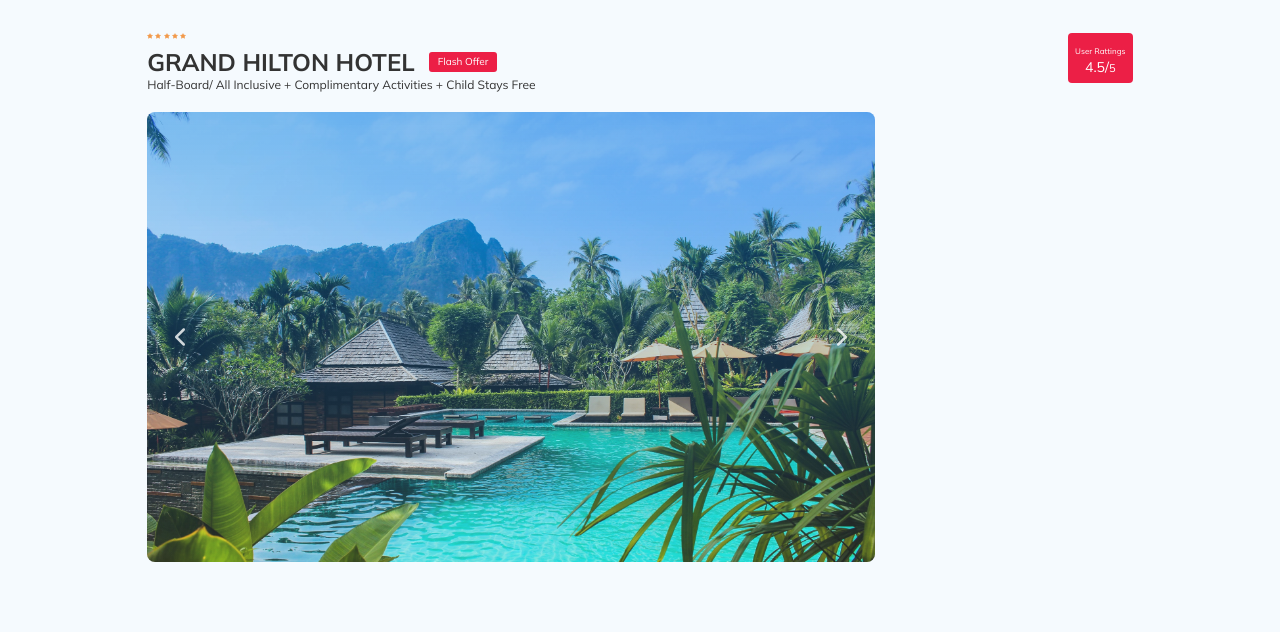
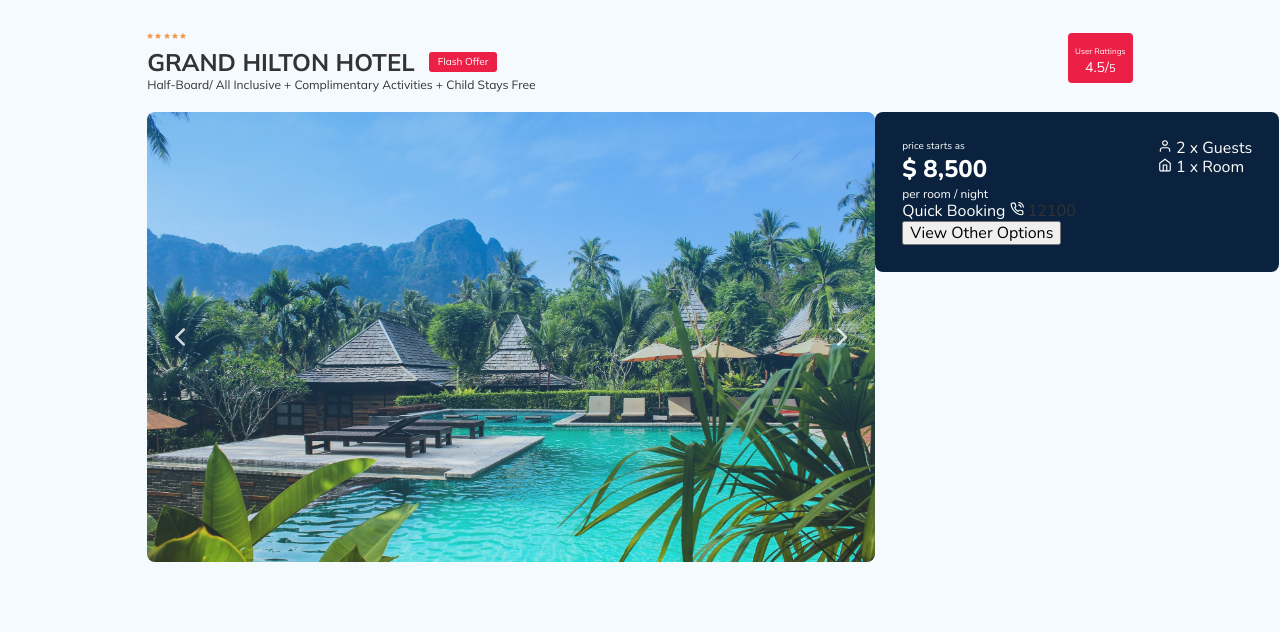
Before and after one commit to AlenaBM/tour-plan, a PHP site: page / in a window 1280 px wide. Shown: the part 247-879 px from the top of the page. Run offline with PHP 8.4, Linux system fonts and the light colour scheme.

Commit message:
create style for div.price

```diff
--- a/css/style.css
+++ b/css/style.css
@@ -545,6 +545,15 @@ template {
   line-height: 30px;
 }
 
+.hotel-grid {
+  display: -webkit-box;
+  display: -ms-flexbox;
+  display: flex;
+  -webkit-box-pack: justify;
+      -ms-flex-pack: justify;
+          justify-content: space-between;
+}
+
 .offer {
   color: #fff;
   font-size: 10px;
@@ -633,7 +642,7 @@ template {
   top: 50%;
   -webkit-transform: translateY(-50%);
           transform: translateY(-50%);
-  z-index: 99;
+  z-index: 97;
   border: none;
   width: 30px;
   height: 30px;
@@ -646,12 +655,68 @@ template {
 
 .slider-button--next {
   right: 18px;
-  background-image: url(../../img/slider-hotel-grid/next.svg);
+  background-image: url(../img/slider-hotel-grid/next.svg);
 }
 
 .slider-button--prev {
   left: 18px;
-  background-image: url(../../img/slider-hotel-grid/prev.svg);
+  background-image: url(../img/slider-hotel-grid/prev.svg);
+}
+
+.booking-info {
+  display: -webkit-box;
+  display: -ms-flexbox;
+  display: flex;
+  -webkit-box-orient: vertical;
+  -webkit-box-direction: normal;
+      -ms-flex-direction: column;
+          flex-direction: column;
+}
+
+.booking-card {
+  background-color: #0A223D;
+  color: #fff;
+  padding: 27px;
+  border-radius: 8px;
+  font-family: 'Nunito', sans-serif;
+  width: 350px;
+}
+
+.booking-price {
+  display: -webkit-box;
+  display: -ms-flexbox;
+  display: flex;
+  -webkit-box-pack: justify;
+      -ms-flex-pack: justify;
+          justify-content: space-between;
+}
+
+.price {
+  display: -webkit-box;
+  display: -ms-flexbox;
+  display: flex;
+  -webkit-box-orient: vertical;
+  -webkit-box-direction: normal;
+      -ms-flex-direction: column;
+          flex-direction: column;
+}
+
+.price__start {
+  font-weight: normal;
+  font-size: 10px;
+  line-height: 14px;
+}
+
+.price__pricetag {
+  font-weight: 800;
+  font-size: 24px;
+  line-height: 33px;
+}
+
+.price__per-room {
+  font-weight: normal;
+  font-size: 12px;
+  line-height: 16px;
 }
 
 @media (max-width: 992px) {
--- a/index.html
+++ b/index.html
@@ -6,7 +6,7 @@
     <meta name="viewport" content="width=device-width, initial-scale=1.0" />
     <link rel="preconnect" href="https://fonts.gstatic.com" />
     <link
-      href="https://fonts.googleapis.com/css2?family=Mulish:wght@400;700&family=Nunito:wght@400;700;800&display=swap"
+      href="https://fonts.googleapis.com/css2?family=Mulish:wght@400;700&family=Nunito:wght@400;600;700;800&display=swap"
       rel="stylesheet"
     />
     <link rel="stylesheet" href="css/slider.css" />
@@ -161,6 +161,55 @@
           <!-- /swiper-container -->
         </div>
         <!-- /.slider -->
+        <div class="booking-info">
+          <div class="booking-card">
+            <div class="booking-price">
+              <div class="price">
+                <span class="price__start">price starts as</span>
+                <strong class="price__pricetag">$ 8,500</strong>
+                <span class="price__per-room">per room / night</span>
+              </div>
+              <!-- /price -->
+              <div class="person-room">
+                <div class="person-room__text">
+                  <img
+                    src="img/hotel-info/user.svg"
+                    alt="Icon: user"
+                    class="person-room__icon"
+                  />
+                  <span class="person-room__description">2 x Guests</span>
+                </div>
+                <!-- /.person-room__text -->
+                <div class="person-room__text">
+                  <img
+                    src="img/hotel-info/home.svg"
+                    alt="Icon: home"
+                    class="person-room__icon"
+                  />
+                  <span class="person-room__description">1 x Room</span>
+                </div>
+                <!-- /.person-room__text -->
+              </div>
+              <!-- /person-room -->
+            </div>
+            <!-- /booking-price -->
+            <div class="call-center">
+              <span class="call-center__text">Quick Booking</span>
+              <a class="call-center__number" href="tel:12100">
+                <img src="img/hotel-info/phone-call.svg" alt="Icon: phone" />
+                <span class="call-center__phonenum">12100</span>
+              </a>
+            </div>
+            <!-- /call-center -->
+            <button class="booking-card_button button">
+              View Other Options
+            </button>
+          </div>
+          <!-- /booking-card -->
+          <div class="booking-map"></div>
+          <!-- /booking-map -->
+        </div>
+        <!-- /booking-info -->
       </div>
       <!-- /hotel-grid -->
     </section>
--- a/sass/sections/_hotel.sass
+++ b/sass/sections/_hotel.sass
@@ -20,6 +20,9 @@
     text-transform: uppercase
     font-size: 24px
     line-height: 30px
+  &-grid
+    display: flex
+    justify-content: space-between
 .offer
   color: $text-color
   font-size: 10px
@@ -80,7 +83,7 @@
     position: absolute
     top: 50%
     transform: translateY(-50%)
-    z-index: 99
+    z-index: 97
     border: none
     width: 30px
     height: 30px
@@ -91,7 +94,36 @@
     background-color: transparent
     &--next
       right: 18px
-      background-image: url(../../img/slider-hotel-grid/next.svg)
+      background-image: url(../img/slider-hotel-grid/next.svg)
     &--prev
       left: 18px
-      background-image: url(../../img/slider-hotel-grid/prev.svg)
+      background-image: url(../img/slider-hotel-grid/prev.svg)
+.booking
+  &-info
+    display: flex
+    flex-direction: column
+  &-card
+    background-color: $ocean-color
+    color: $text-color
+    padding: 27px
+    border-radius: 8px
+    font-family: 'Nunito', sans-serif
+    width: 350px
+  &-price
+    display: flex
+    justify-content: space-between
+.price
+  display: flex
+  flex-direction: column
+  &__start
+    font-weight: normal
+    font-size: 10px
+    line-height: 14px
+  &__pricetag
+    font-weight: 800
+    font-size: 24px
+    line-height: 33px
+  &__per-room
+    font-weight: normal
+    font-size: 12px
+    line-height: 16px
```
Also changed, not shown: img/hotel-info/home.svg (added), img/hotel-info/phone-call.svg (added), img/hotel-info/user.svg (added), 1 other file.
